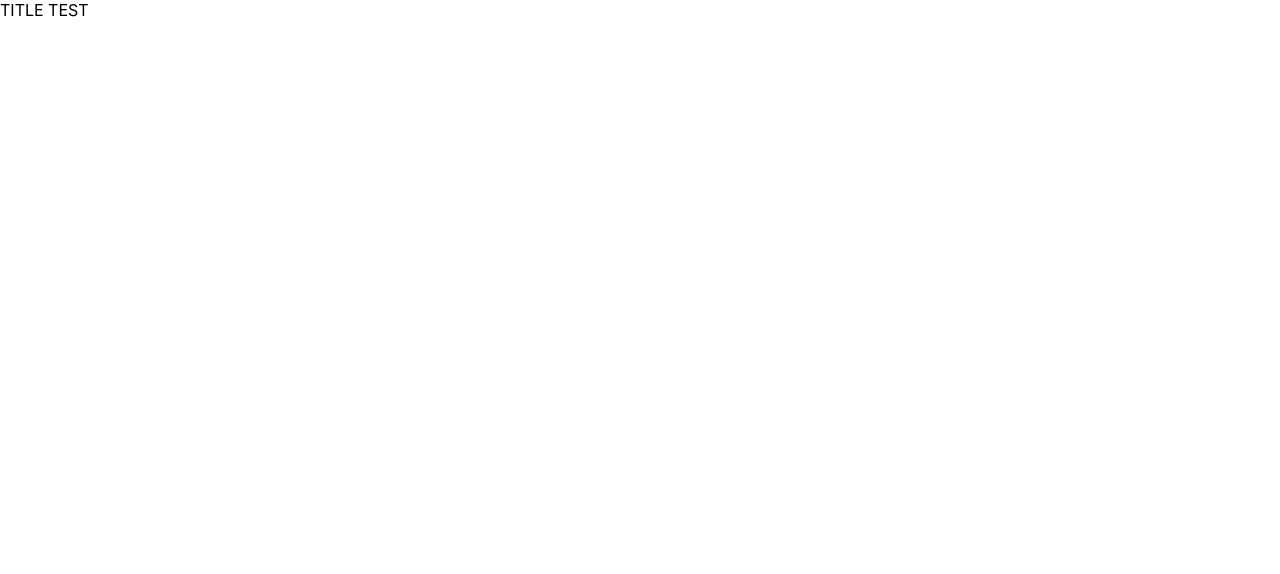
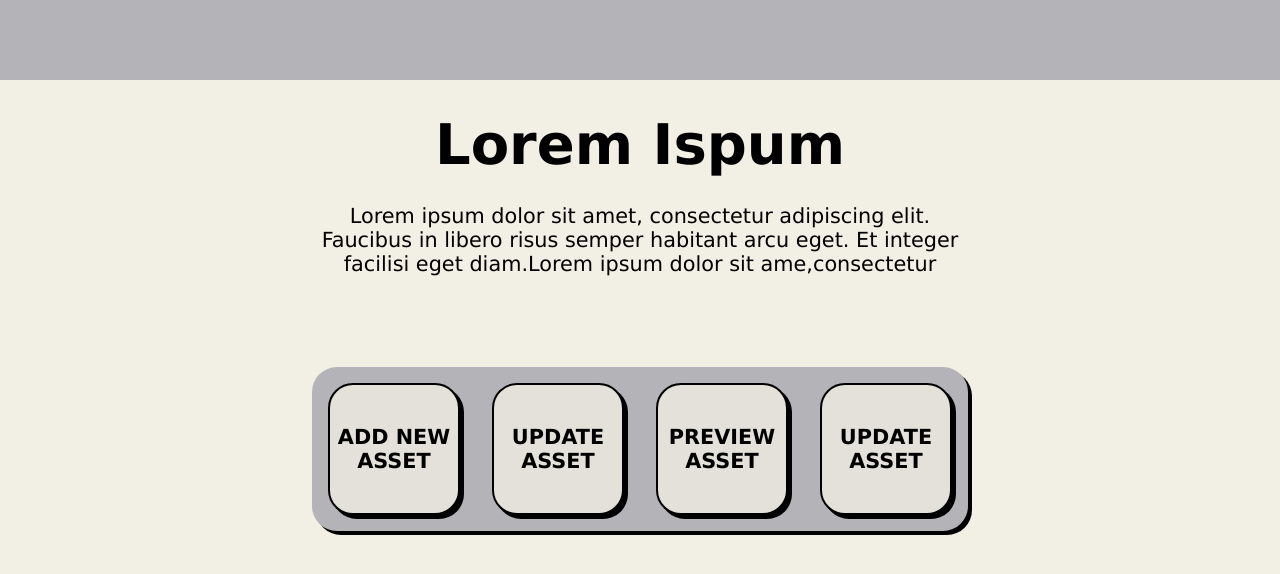
Before and after one commit to BenedictoLucido/JuBeRy, a React (Vite) app: page /dashboard in a window 1280 px wide. Shown: the top 574 px of the page. Built offline with nearby package versions, Linux system fonts and the light colour scheme.

Commit message:
v1.1.5 Dashboard Design

```diff
--- a/src/App.jsx
+++ b/src/App.jsx
@@ -7,7 +7,7 @@ function App() {
   const navigate = useNavigate();
 
   const goToProducts = () => {
-    navigate('/products');
+    navigate('/Dashboard');
   };
 
   return (
--- a/src/Dashboard/Dashboard.css
+++ b/src/Dashboard/Dashboard.css
@@ -0,0 +1,147 @@
+body{
+    background-color: #F2EFE5;
+    /*  #B4B4B8
+        #C7C8CC
+        #E3E1D9
+        #F2EFE5
+    */
+    background-position: center;
+    background-size: cover;
+    background-repeat: no-repeat;
+  }
+
+  .landingPageMainHeader{
+    position: relative;
+  }
+
+  .landingPageMainHeader img {
+    width: 20em;
+    height: 5em;
+    margin-right: 1em;
+  }
+
+  .landingPage {
+    align-items: center;
+    display: flex;
+    flex-direction: column;
+  }
+
+  .landingPageMainHeader{
+    width: 100%;
+    height: 10vh;
+    background-color: #B4B4B8;
+  }
+
+  /* Header */
+  .landingPageHeader{
+    padding: 1em 0;
+  }
+
+  .landingPageHeader .titleContainer {
+    width: 45em;
+    padding: 1em 0;
+  }
+
+  .landingPageHeader .title{
+    font-family: Verdana, Geneva, Tahoma, sans-serif;
+    font-weight: 600;
+    font-size: 3.5em;
+    text-align: center;
+  }
+
+  .landingPageHeader .body{
+    padding: 1.3em;
+
+    font-family: Verdana, Geneva, Tahoma, sans-serif;
+    font-weight: 100;
+    font-size: 1.3em;
+    text-align: center;
+  }
+
+  .landingPageHeader .button{
+    display: flex;
+    flex-direction: column;
+    justify-content: center;
+    align-items: center;
+  }
+
+  /* Button CSS */
+  .startButton{
+    font-family: "Open Sans", sans-serif;
+    font-size: 1.3em;
+    letter-spacing: 2px;
+    text-decoration: none;
+    text-transform: uppercase;
+    color: #000;
+    cursor: pointer;
+    border: 3px solid;
+    padding: 0.25em 0.5em;
+    box-shadow: 1px 1px 0px 0px, 2px 2px 0px 0px, 3px 3px 0px 0px, 4px 4px 0px 0px, 5px 5px 0px 0px;
+    position:relative;
+    user-select: none;
+    -webkit-user-select: none;
+    touch-action: manipulation;
+  }
+  .startButton:active {
+    box-shadow: 0px 0px 0px 0px;
+    top: 5px;
+    left: 5px;
+  }
+  @media (min-width: 768px) {
+    .startButton {
+      padding: 0.25em 0.75em;
+    }
+  }
+
+  /* Body */
+  .landingPageBody{
+    display: flex;
+    flex-direction: row;
+    align-items: center;
+    justify-content: space-evenly;
+    margin: 2em;
+
+    box-shadow: 4px 4px black;
+    border-radius: 25px;
+
+    background-color: #B4B4B8;
+  }
+
+  .navBox{
+    position: relative;
+    display: flex;
+    align-items: center;
+
+    width: 8em;
+    height: 8em;
+    margin: 1em;
+
+    border: 2px solid black;
+    border-radius: 25px;
+    box-shadow: 4px 4px black;
+    background-color: #E3E1D9;
+
+    cursor: pointer;
+    text-decoration: none;
+    text-transform: uppercase;
+    color: #000;
+
+    transition: transform 0.3s ease-out;
+  }
+
+  .navBox:hover{
+    transform: scale(1.1);
+  }
+
+  .navBox:active{
+    box-shadow: 0px 0px 0px 0px;
+    top: 5px;
+    left: 5px;
+  }
+
+  .navBox .title{
+    font-family: Verdana, Geneva, Tahoma, sans-serif;
+    font-weight: 700;
+    font-size: 1.3em;
+    text-align: center;
+  }
--- a/src/Dashboard/Dashboard.jsx
+++ b/src/Dashboard/Dashboard.jsx
@@ -2,10 +2,66 @@ import './Dashboard.css';
 
 function Dashboard() {
     return (
-        <div className="headerTitle">
-            TITLE TEST
+        <div className="landingPage">
+
+          {/* Main Man Header */}
+          <div className="landingPageMainHeader">
+
+            <div className="mainHeaderNavigation">
+
+            </div>
+
+          </div>
+
+          {/* Anything Header*/}
+          <div className="landingPageHeader">
+
+            <div className="titleContainer">
+              <div className="title"> {/* Title */}
+                Lorem Ispum
+              </div>
+
+              <div className="body"> {/* Body */}
+              Lorem ipsum dolor sit amet, consectetur adipiscing elit.
+              Faucibus in libero risus semper habitant arcu eget.
+              Et integer facilisi eget diam.Lorem ipsum dolor sit ame,consectetur
+              </div>
+
+            </div>
+
+          </div>
+
+          {/* Anything Body*/}
+          <div className="landingPageBody">
+
+            <div className="navBox boxOne">
+              <div className="title">
+                Add New Asset
+              </div>
+            </div>
+
+            <div className="navBox boxTwo">
+              <div className="title">
+                Update Asset
+              </div>
+            </div>
+
+            <div className="navBox boxThree">
+              <div className="title">
+                Preview Asset
+              </div>
+            </div>
+
+            <div className="navBox boxThree">
+              <div className="title">
+                Update Asset
+              </div>
+            </div>
+
+          </div>
+
         </div>
-    );
+        );
 }
 
 export default Dashboard;
```
